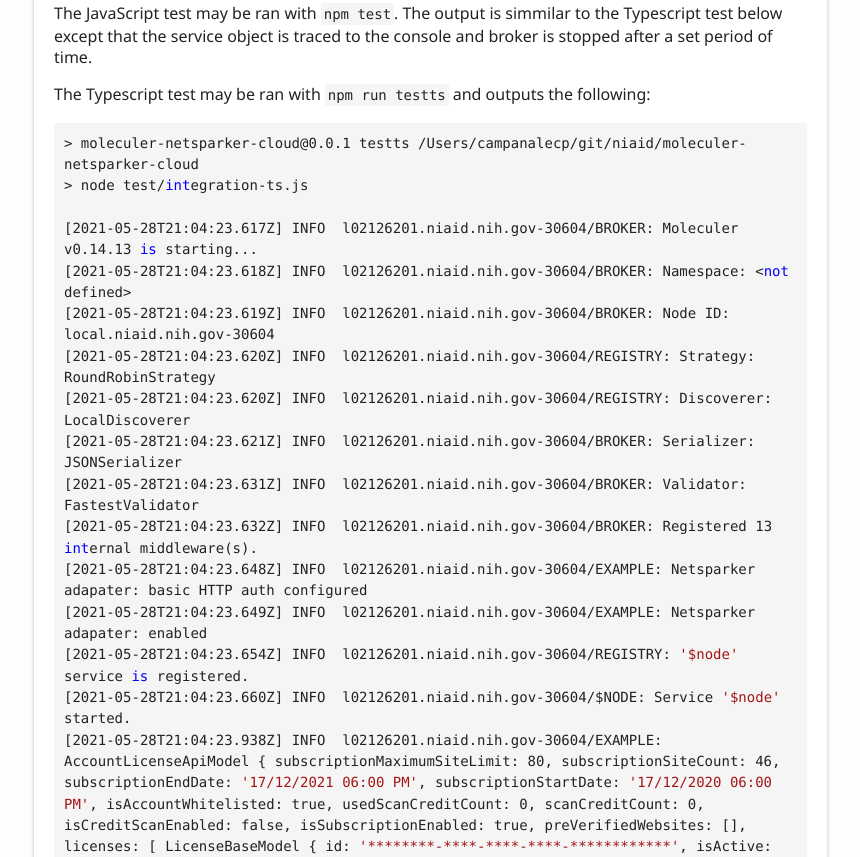
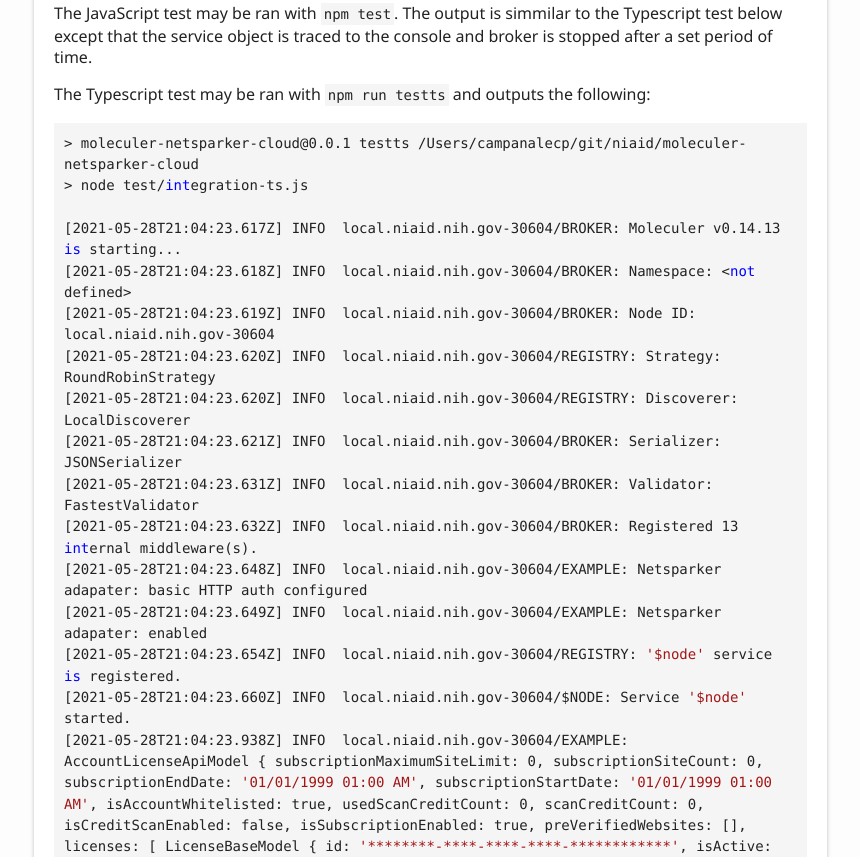
Before and after one commit to niaid/moleculer-netsparker-cloud, a website: page docs/index.html in a window 1280 px wide. Shown: the part 2516-3373 px from the top of the page, without its empty margins (6-866 px from the left). Drawn offline with Linux system fonts and the light colour scheme.

Commit message:
More clean-up

```diff
--- a/docs/index.html
+++ b/docs/index.html
@@ -96,7 +96,7 @@
 });</code></pre>
 				<p>TypeScript Example:</p>
 				<pre><code class="language-ts"><span class="hljs-keyword">import</span> { Service, ServiceBroker, ServiceSchema } <span class="hljs-keyword">from</span> <span class="hljs-string">"moleculer"</span>;
-<span class="hljs-keyword">import</span> { NetsparkerAdapterMixin, INetsparkerAdapterMixin, INetsparkerAdapterMixinSettings } <span class="hljs-keyword">from</span> <span class="hljs-string">"../dist"</span>;
+<span class="hljs-keyword">import</span> { NetsparkerAdapterMixin, INetsparkerAdapterMixin, INetsparkerAdapterMixinSettings } <span class="hljs-keyword">from</span> <span class="hljs-string">"moleculer-netsparker-cloud"</span>;
 
 <span class="hljs-keyword">let</span> broker = <span class="hljs-keyword">new</span> ServiceBroker();
 
@@ -148,26 +148,26 @@
 				<pre><code>&gt; moleculer-netsparker-<span class="hljs-symbol">cloud@</span><span class="hljs-number">0.0</span><span class="hljs-number">.1</span> testts /Users/campanalecp/git/niaid/moleculer-netsparker-cloud
 &gt; node test/<span class="hljs-built_in">int</span>egration-ts.js
 
-[<span class="hljs-number">2021</span><span class="hljs-number">-05</span><span class="hljs-number">-28</span>T21:<span class="hljs-number">04</span>:<span class="hljs-number">23.617</span>Z] INFO  l02126201.niaid.nih.gov<span class="hljs-number">-30604</span>/BROKER: Moleculer v0<span class="hljs-number">.14</span><span class="hljs-number">.13</span> <span class="hljs-keyword">is</span> starting...
-[<span class="hljs-number">2021</span><span class="hljs-number">-05</span><span class="hljs-number">-28</span>T21:<span class="hljs-number">04</span>:<span class="hljs-number">23.618</span>Z] INFO  l02126201.niaid.nih.gov<span class="hljs-number">-30604</span>/BROKER: Namespace: &lt;<span class="hljs-keyword">not</span> defined&gt;
-[<span class="hljs-number">2021</span><span class="hljs-number">-05</span><span class="hljs-number">-28</span>T21:<span class="hljs-number">04</span>:<span class="hljs-number">23.619</span>Z] INFO  l02126201.niaid.nih.gov<span class="hljs-number">-30604</span>/BROKER: Node ID: local.niaid.nih.gov<span class="hljs-number">-30604</span>
-[<span class="hljs-number">2021</span><span class="hljs-number">-05</span><span class="hljs-number">-28</span>T21:<span class="hljs-number">04</span>:<span class="hljs-number">23.620</span>Z] INFO  l02126201.niaid.nih.gov<span class="hljs-number">-30604</span>/REGISTRY: Strategy: RoundRobinStrategy
-[<span class="hljs-number">2021</span><span class="hljs-number">-05</span><span class="hljs-number">-28</span>T21:<span class="hljs-number">04</span>:<span class="hljs-number">23.620</span>Z] INFO  l02126201.niaid.nih.gov<span class="hljs-number">-30604</span>/REGISTRY: Discoverer: LocalDiscoverer
-[<span class="hljs-number">2021</span><span class="hljs-number">-05</span><span class="hljs-number">-28</span>T21:<span class="hljs-number">04</span>:<span class="hljs-number">23.621</span>Z] INFO  l02126201.niaid.nih.gov<span class="hljs-number">-30604</span>/BROKER: Serializer: JSONSerializer
-[<span class="hljs-number">2021</span><span class="hljs-number">-05</span><span class="hljs-number">-28</span>T21:<span class="hljs-number">04</span>:<span class="hljs-number">23.631</span>Z] INFO  l02126201.niaid.nih.gov<span class="hljs-number">-30604</span>/BROKER: Validator: FastestValidator
-[<span class="hljs-number">2021</span><span class="hljs-number">-05</span><span class="hljs-number">-28</span>T21:<span class="hljs-number">04</span>:<span class="hljs-number">23.632</span>Z] INFO  l02126201.niaid.nih.gov<span class="hljs-number">-30604</span>/BROKER: Registered <span class="hljs-number">13</span> <span class="hljs-built_in">int</span>ernal middleware(s).
-[<span class="hljs-number">2021</span><span class="hljs-number">-05</span><span class="hljs-number">-28</span>T21:<span class="hljs-number">04</span>:<span class="hljs-number">23.648</span>Z] INFO  l02126201.niaid.nih.gov<span class="hljs-number">-30604</span>/EXAMPLE: Netsparker adapater: basic HTTP auth configured
-[<span class="hljs-number">2021</span><span class="hljs-number">-05</span><span class="hljs-number">-28</span>T21:<span class="hljs-number">04</span>:<span class="hljs-number">23.649</span>Z] INFO  l02126201.niaid.nih.gov<span class="hljs-number">-30604</span>/EXAMPLE: Netsparker adapater: enabled
-[<span class="hljs-number">2021</span><span class="hljs-number">-05</span><span class="hljs-number">-28</span>T21:<span class="hljs-number">04</span>:<span class="hljs-number">23.654</span>Z] INFO  l02126201.niaid.nih.gov<span class="hljs-number">-30604</span>/REGISTRY: <span class="hljs-string">'$node'</span> service <span class="hljs-keyword">is</span> registered.
-[<span class="hljs-number">2021</span><span class="hljs-number">-05</span><span class="hljs-number">-28</span>T21:<span class="hljs-number">04</span>:<span class="hljs-number">23.660</span>Z] INFO  l02126201.niaid.nih.gov<span class="hljs-number">-30604</span>/$NODE: Service <span class="hljs-string">'$node'</span> started.
-[<span class="hljs-number">2021</span><span class="hljs-number">-05</span><span class="hljs-number">-28</span>T21:<span class="hljs-number">04</span>:<span class="hljs-number">23.938</span>Z] INFO  l02126201.niaid.nih.gov<span class="hljs-number">-30604</span>/EXAMPLE: AccountLicenseApiModel { subscriptionMaximumSiteLimit: <span class="hljs-number">80</span>, subscriptionSiteCount: <span class="hljs-number">46</span>, subscriptionEndDate: <span class="hljs-string">'17/12/2021 06:00 PM'</span>, subscriptionStartDate: <span class="hljs-string">'17/12/2020 06:00 PM'</span>, isAccountWhitelisted: <span class="hljs-literal">true</span>, usedScanCreditCount: <span class="hljs-number">0</span>, scanCreditCount: <span class="hljs-number">0</span>, isCreditScanEnabled: <span class="hljs-literal">false</span>, isSubscriptionEnabled: <span class="hljs-literal">true</span>, preVerifiedWebsites: [], licenses: [ LicenseBaseModel { id: <span class="hljs-string">'********-****-****-****-************'</span>, isActive: <span class="hljs-literal">true</span>, key: <span class="hljs-string">'******'</span>, accountCanCreateSharkScanTask: <span class="hljs-literal">false</span> } ] }
-[<span class="hljs-number">2021</span><span class="hljs-number">-05</span><span class="hljs-number">-28</span>T21:<span class="hljs-number">04</span>:<span class="hljs-number">23.941</span>Z] INFO  l02126201.niaid.nih.gov<span class="hljs-number">-30604</span>/REGISTRY: <span class="hljs-string">'example'</span> service <span class="hljs-keyword">is</span> registered.
-[<span class="hljs-number">2021</span><span class="hljs-number">-05</span><span class="hljs-number">-28</span>T21:<span class="hljs-number">04</span>:<span class="hljs-number">23.942</span>Z] INFO  l02126201.niaid.nih.gov<span class="hljs-number">-30604</span>/EXAMPLE: Service <span class="hljs-string">'example'</span> started.
-[<span class="hljs-number">2021</span><span class="hljs-number">-05</span><span class="hljs-number">-28</span>T21:<span class="hljs-number">04</span>:<span class="hljs-number">23.943</span>Z] INFO  l02126201.niaid.nih.gov<span class="hljs-number">-30604</span>/BROKER: ✔ ServiceBroker with <span class="hljs-number">2</span> service(s) <span class="hljs-keyword">is</span> started successfully <span class="hljs-keyword">in</span> <span class="hljs-number">294</span>ms.
-[<span class="hljs-number">2021</span><span class="hljs-number">-05</span><span class="hljs-number">-28</span>T21:<span class="hljs-number">04</span>:<span class="hljs-number">24.215</span>Z] INFO  l02126201.niaid.nih.gov<span class="hljs-number">-30604</span>/EXAMPLE: UserHealthCheckApiModel { dateFormat: <span class="hljs-string">'dd/MM/yyyy'</span>, displayName: <span class="hljs-string">'Christopher Campanale'</span>, email: <span class="hljs-string">'christopher.campanale@nih.gov'</span>, timeZoneInfo: <span class="hljs-string">'(UTC-06:00) Central America'</span> }
-[<span class="hljs-number">2021</span><span class="hljs-number">-05</span><span class="hljs-number">-28</span>T21:<span class="hljs-number">04</span>:<span class="hljs-number">24.217</span>Z] INFO  l02126201.niaid.nih.gov<span class="hljs-number">-30604</span>/$NODE: Service <span class="hljs-string">'$node'</span> stopped.
-[<span class="hljs-number">2021</span><span class="hljs-number">-05</span><span class="hljs-number">-28</span>T21:<span class="hljs-number">04</span>:<span class="hljs-number">24.217</span>Z] INFO  l02126201.niaid.nih.gov<span class="hljs-number">-30604</span>/EXAMPLE: Service <span class="hljs-string">'example'</span> stopped.
-[<span class="hljs-number">2021</span><span class="hljs-number">-05</span><span class="hljs-number">-28</span>T21:<span class="hljs-number">04</span>:<span class="hljs-number">24.217</span>Z] INFO  l02126201.niaid.nih.gov<span class="hljs-number">-30604</span>/BROKER: ServiceBroker <span class="hljs-keyword">is</span> stopped. Good bye.</code></pre><h2 id="settings">Settings</h2>
+[<span class="hljs-number">2021</span><span class="hljs-number">-05</span><span class="hljs-number">-28</span>T21:<span class="hljs-number">04</span>:<span class="hljs-number">23.617</span>Z] INFO  local.niaid.nih.gov<span class="hljs-number">-30604</span>/BROKER: Moleculer v0<span class="hljs-number">.14</span><span class="hljs-number">.13</span> <span class="hljs-keyword">is</span> starting...
+[<span class="hljs-number">2021</span><span class="hljs-number">-05</span><span class="hljs-number">-28</span>T21:<span class="hljs-number">04</span>:<span class="hljs-number">23.618</span>Z] INFO  local.niaid.nih.gov<span class="hljs-number">-30604</span>/BROKER: Namespace: &lt;<span class="hljs-keyword">not</span> defined&gt;
+[<span class="hljs-number">2021</span><span class="hljs-number">-05</span><span class="hljs-number">-28</span>T21:<span class="hljs-number">04</span>:<span class="hljs-number">23.619</span>Z] INFO  local.niaid.nih.gov<span class="hljs-number">-30604</span>/BROKER: Node ID: local.niaid.nih.gov<span class="hljs-number">-30604</span>
+[<span class="hljs-number">2021</span><span class="hljs-number">-05</span><span class="hljs-number">-28</span>T21:<span class="hljs-number">04</span>:<span class="hljs-number">23.620</span>Z] INFO  local.niaid.nih.gov<span class="hljs-number">-30604</span>/REGISTRY: Strategy: RoundRobinStrategy
+[<span class="hljs-number">2021</span><span class="hljs-number">-05</span><span class="hljs-number">-28</span>T21:<span class="hljs-number">04</span>:<span class="hljs-number">23.620</span>Z] INFO  local.niaid.nih.gov<span class="hljs-number">-30604</span>/REGISTRY: Discoverer: LocalDiscoverer
+[<span class="hljs-number">2021</span><span class="hljs-number">-05</span><span class="hljs-number">-28</span>T21:<span class="hljs-number">04</span>:<span class="hljs-number">23.621</span>Z] INFO  local.niaid.nih.gov<span class="hljs-number">-30604</span>/BROKER: Serializer: JSONSerializer
+[<span class="hljs-number">2021</span><span class="hljs-number">-05</span><span class="hljs-number">-28</span>T21:<span class="hljs-number">04</span>:<span class="hljs-number">23.631</span>Z] INFO  local.niaid.nih.gov<span class="hljs-number">-30604</span>/BROKER: Validator: FastestValidator
+[<span class="hljs-number">2021</span><span class="hljs-number">-05</span><span class="hljs-number">-28</span>T21:<span class="hljs-number">04</span>:<span class="hljs-number">23.632</span>Z] INFO  local.niaid.nih.gov<span class="hljs-number">-30604</span>/BROKER: Registered <span class="hljs-number">13</span> <span class="hljs-built_in">int</span>ernal middleware(s).
+[<span class="hljs-number">2021</span><span class="hljs-number">-05</span><span class="hljs-number">-28</span>T21:<span class="hljs-number">04</span>:<span class="hljs-number">23.648</span>Z] INFO  local.niaid.nih.gov<span class="hljs-number">-30604</span>/EXAMPLE: Netsparker adapater: basic HTTP auth configured
+[<span class="hljs-number">2021</span><span class="hljs-number">-05</span><span class="hljs-number">-28</span>T21:<span class="hljs-number">04</span>:<span class="hljs-number">23.649</span>Z] INFO  local.niaid.nih.gov<span class="hljs-number">-30604</span>/EXAMPLE: Netsparker adapater: enabled
+[<span class="hljs-number">2021</span><span class="hljs-number">-05</span><span class="hljs-number">-28</span>T21:<span class="hljs-number">04</span>:<span class="hljs-number">23.654</span>Z] INFO  local.niaid.nih.gov<span class="hljs-number">-30604</span>/REGISTRY: <span class="hljs-string">'$node'</span> service <span class="hljs-keyword">is</span> registered.
+[<span class="hljs-number">2021</span><span class="hljs-number">-05</span><span class="hljs-number">-28</span>T21:<span class="hljs-number">04</span>:<span class="hljs-number">23.660</span>Z] INFO  local.niaid.nih.gov<span class="hljs-number">-30604</span>/$NODE: Service <span class="hljs-string">'$node'</span> started.
+[<span class="hljs-number">2021</span><span class="hljs-number">-05</span><span class="hljs-number">-28</span>T21:<span class="hljs-number">04</span>:<span class="hljs-number">23.938</span>Z] INFO  local.niaid.nih.gov<span class="hljs-number">-30604</span>/EXAMPLE: AccountLicenseApiModel { subscriptionMaximumSiteLimit: <span class="hljs-number">0</span>, subscriptionSiteCount: <span class="hljs-number">0</span>, subscriptionEndDate: <span class="hljs-string">'01/01/1999 01:00 AM'</span>, subscriptionStartDate: <span class="hljs-string">'01/01/1999 01:00 AM'</span>, isAccountWhitelisted: <span class="hljs-literal">true</span>, usedScanCreditCount: <span class="hljs-number">0</span>, scanCreditCount: <span class="hljs-number">0</span>, isCreditScanEnabled: <span class="hljs-literal">false</span>, isSubscriptionEnabled: <span class="hljs-literal">true</span>, preVerifiedWebsites: [], licenses: [ LicenseBaseModel { id: <span class="hljs-string">'********-****-****-****-************'</span>, isActive: <span class="hljs-literal">true</span>, key: <span class="hljs-string">'******'</span>, accountCanCreateSharkScanTask: <span class="hljs-literal">false</span> } ] }
+[<span class="hljs-number">2021</span><span class="hljs-number">-05</span><span class="hljs-number">-28</span>T21:<span class="hljs-number">04</span>:<span class="hljs-number">23.941</span>Z] INFO  local.niaid.nih.gov<span class="hljs-number">-30604</span>/REGISTRY: <span class="hljs-string">'example'</span> service <span class="hljs-keyword">is</span> registered.
+[<span class="hljs-number">2021</span><span class="hljs-number">-05</span><span class="hljs-number">-28</span>T21:<span class="hljs-number">04</span>:<span class="hljs-number">23.942</span>Z] INFO  local.niaid.nih.gov<span class="hljs-number">-30604</span>/EXAMPLE: Service <span class="hljs-string">'example'</span> started.
+[<span class="hljs-number">2021</span><span class="hljs-number">-05</span><span class="hljs-number">-28</span>T21:<span class="hljs-number">04</span>:<span class="hljs-number">23.943</span>Z] INFO  local.niaid.nih.gov<span class="hljs-number">-30604</span>/BROKER: ✔ ServiceBroker with <span class="hljs-number">2</span> service(s) <span class="hljs-keyword">is</span> started successfully <span class="hljs-keyword">in</span> <span class="hljs-number">294</span>ms.
+[<span class="hljs-number">2021</span><span class="hljs-number">-05</span><span class="hljs-number">-28</span>T21:<span class="hljs-number">04</span>:<span class="hljs-number">24.215</span>Z] INFO  local.niaid.nih.gov<span class="hljs-number">-30604</span>/EXAMPLE: UserHealthCheckApiModel { dateFormat: <span class="hljs-string">'dd/MM/yyyy'</span>, displayName: <span class="hljs-string">'Christopher Campanale'</span>, email: <span class="hljs-string">'christopher.campanale@nih.gov'</span>, timeZoneInfo: <span class="hljs-string">'(UTC-06:00) Central America'</span> }
+[<span class="hljs-number">2021</span><span class="hljs-number">-05</span><span class="hljs-number">-28</span>T21:<span class="hljs-number">04</span>:<span class="hljs-number">24.217</span>Z] INFO  local.niaid.nih.gov<span class="hljs-number">-30604</span>/$NODE: Service <span class="hljs-string">'$node'</span> stopped.
+[<span class="hljs-number">2021</span><span class="hljs-number">-05</span><span class="hljs-number">-28</span>T21:<span class="hljs-number">04</span>:<span class="hljs-number">24.217</span>Z] INFO  local.niaid.nih.gov<span class="hljs-number">-30604</span>/EXAMPLE: Service <span class="hljs-string">'example'</span> stopped.
+[<span class="hljs-number">2021</span><span class="hljs-number">-05</span><span class="hljs-number">-28</span>T21:<span class="hljs-number">04</span>:<span class="hljs-number">24.217</span>Z] INFO  local.niaid.nih.gov<span class="hljs-number">-30604</span>/BROKER: ServiceBroker <span class="hljs-keyword">is</span> stopped. Good bye.</code></pre><h2 id="settings">Settings</h2>
 				<table>
 					<thead>
 						<tr>
```
Also changed, not shown: docs/globals.html (+16 -16 lines), docs/interfaces/inetsparkeradaptermixin.html (+3 -3 lines), docs/interfaces/inetsparkeradaptermixinsettings.html (+4 -4 lines), README.md.
